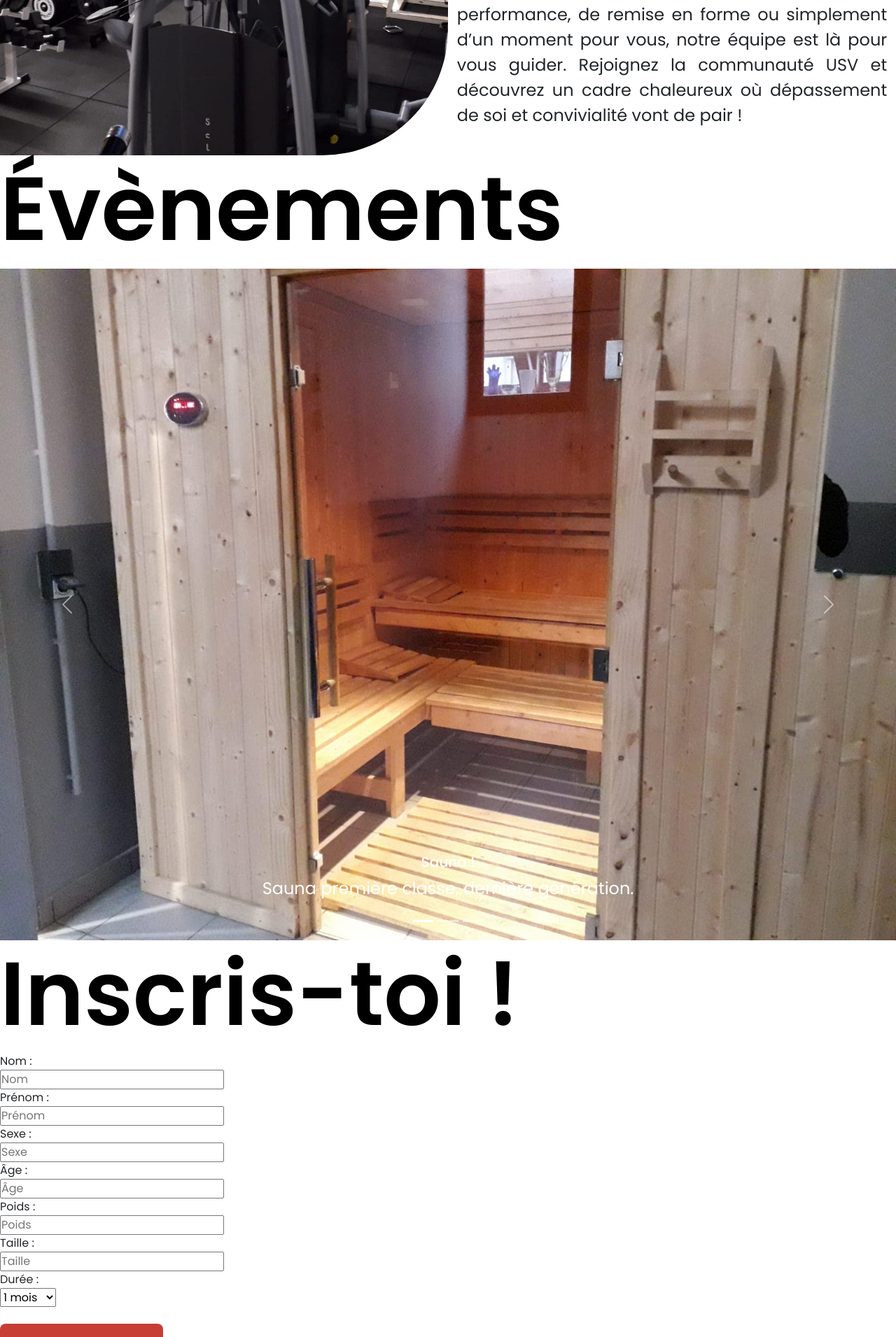
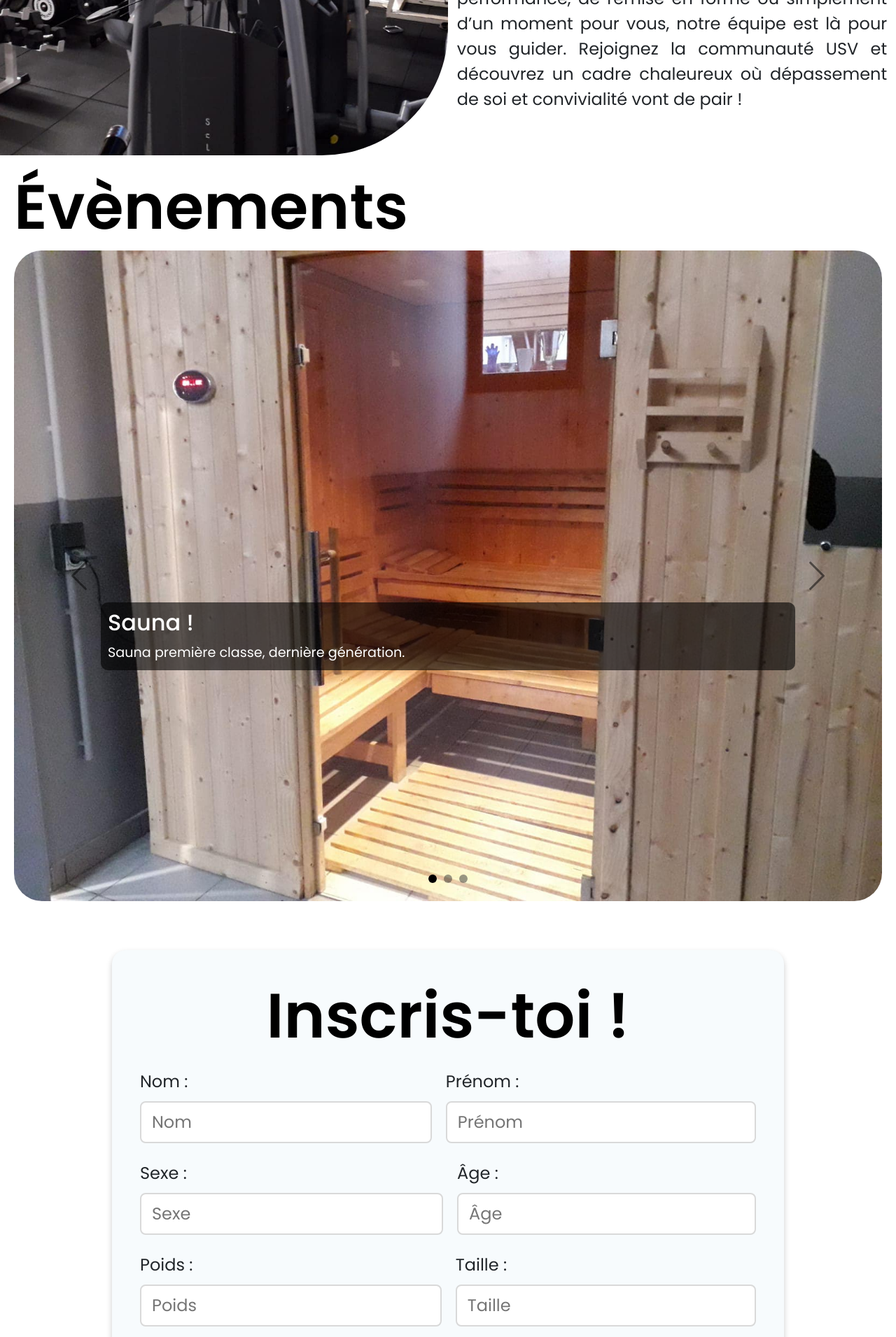
Before and after one commit to R3tr0TV69/sae301, a PHP site: page / in a window 1280 px wide. Shown: the part 1489-3400 px from the top of the page at 70% size. Run offline with PHP 8.4, Linux system fonts and the light colour scheme; some web fonts are replaced.

Commit message:
formulaire buggé

```diff
--- a/index.php
+++ b/index.php
@@ -91,18 +91,24 @@
         </section>
         <section id="inscription">
             <h2>Inscris-toi !</h2>
-            Nom : <input type="text" placeholder="Nom" name="surname">
-            Prénom : <input type="text" placeholder="Prénom" name="name">
-            Sexe : <input type="text" placeholder="Sexe" name="sexe">
-            Âge : <input type="text" placeholder="Âge" name="age">
-            Poids : <input type="text" placeholder="Poids" name="poids">
-            Taille : <input type="text" placeholder="Taille" name="taille">
-            Durée : <select name="duree" id="duree">
-                <option value="1">1 mois</option>
-                <option value="3">3 mois</option>
-                <option value="6">6 mois</option>
-                <option value="12">12 mois</option>
-            </select>
+                <div class="label-flex1">
+                    <div class="">Nom : <input type="text" placeholder="Nom" name="surname"></div>
+                    <div class="">Prénom : <input type="text" placeholder="Prénom" name="name"></div>
+                </div>
+                <div class="label-flex1">
+                    <div class="">Sexe : <input type="text" placeholder="Sexe" name="sexe"></div>
+                    <div class="">Âge : <input type="text" placeholder="Âge" name="age"></div>
+                </div>
+                <div class="label-flex1">
+                    <div class="">Poids : <input type="text" placeholder="Poids" name="poids"></div>
+                    <div class="">Taille : <input type="text" placeholder="Taille" name="taille"></div>
+                </div>
+                    <div class="">Durée : <select name="duree" id="duree">
+                        <option value="1">1 mois</option>
+                        <option value="3">3 mois</option>
+                        <option value="6">6 mois</option>
+                        <option value="12">12 mois</option>
+                    </select></div>
             <br>
             <button>Inscription</button>
         </section>
--- a/styles/styles.css
+++ b/styles/styles.css
@@ -14,7 +14,7 @@ header {
     display: flex;
     justify-content:space-between;
     align-items: center;
-    z-index: 1;
+    z-index: 100;
     pointer-events: none;
     padding-right: 20px;
     padding-left: 20px;
@@ -146,10 +146,124 @@ main section h3 {
     border-bottom-right-radius: 180px;
 }
 h2{
-    font-size: 128px;
+    /* font-size: 6rem; */
+    font-size: 7vw;
     font-weight: 600;
     color: black;
 }
 p{
     font-size: 24px;
+    /* font-size: 1.25vw; */
 }
+#evenements {
+    text-align: center;
+    padding: 20px;
+}
+
+.carousel-inner {
+    border-radius: 40px;
+    overflow: hidden;
+    position: relative;
+}
+
+.carousel-inner img {
+    object-fit: cover; /* Coupe et ajuste les images */
+    height: 100%; /* Prend toute la hauteur disponible */
+}
+
+.carousel-caption {
+    background: rgba(0, 0, 0, 0.6); /* Fond semi-transparent pour le texte */
+    padding: 10px;
+    border-radius: 10px;
+    color: white;
+    text-align: left; /* Alignement du texte */
+    bottom: 30px;
+    left: 10%;
+    width: 80%;
+    transform: translateY(-300px);
+}
+
+.carousel-caption h5 {
+    font-size: 2rem;
+    margin-bottom: 10px;
+    color: #fff;
+}
+
+.carousel-caption p {
+    font-size: 1.2rem;
+    margin: 0;
+}
+
+/* Boutons de navigation */
+.carousel-control-prev,
+.carousel-control-next {
+    filter: invert(100%); /* Rend les boutons blancs */
+}
+
+.carousel-control-prev-icon,
+.carousel-control-next-icon {
+    width: 50px;
+    height: 50px;
+}
+
+/* Indicateurs du carrousel */
+.carousel-indicators [data-bs-target] {
+    background-color: #333; /* Points d'indication plus sombres */
+    width: 12px;
+    height: 12px;
+    border-radius: 50%;
+    margin: 0 5px;
+}
+
+.carousel-indicators .active {
+    background-color: #000; /* Point actif en noir */
+}
+
+
+/* Formulaire */
+#inscription {
+    display: flex;
+    flex-direction: column;
+    align-items: center;
+    justify-content: center;
+    gap: 15px;
+    margin: 50px auto;
+    padding: 40px;
+    width: 75%;
+    background-color: #F7FBFD; /* Fond léger */
+    border-radius: 20px;
+    box-shadow: 0 4px 8px rgba(0, 0, 0, 0.2);
+    font-size: 24px;
+}
+
+#inscription input,
+#inscription select {
+    width: 100%;
+    padding: 10px 15px;
+    margin: 10px 0;
+    border: 2px solid #D9D9D9;
+    border-radius: 8px;
+    outline: none;
+    transition: all 0.3s ease;
+}
+
+/* Style des libellés */
+#inscription label {
+    font-weight: 500;
+    color: #B3B3B3;
+}
+.label-flex{
+    display: flex;
+    flex-direction: column;
+    justify-content: flex-start;
+    width: 100%;
+}
+.label-flex1{
+    display: flex;
+    flex-direction: row;
+    gap: 20px;
+}
+/* #inscription input,
+#inscription select {
+    width: 100%;
+} */
```
